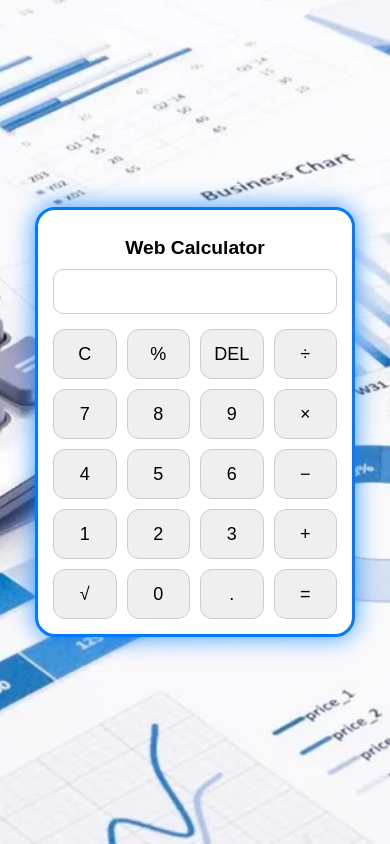
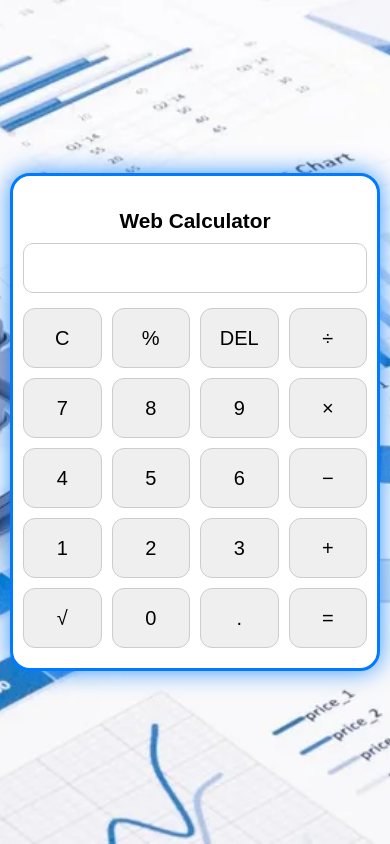
Before and after one commit to Mcoasty/flask-calculator, a Flask app: page / in a window 390 px wide. Run offline with Flask 3, Linux system fonts and the light colour scheme.

Commit message:
Fix doctype and make mobile friendly

```diff
--- a/templates/calculator_buttons.html
+++ b/templates/calculator_buttons.html
@@ -2,7 +2,7 @@
 <html lang="en">
 <head>
     <meta charset="UTF-8">
-    <meta name="viewport" content="width=device-width, initial-scale=1.0">
+    <meta name="viewport" content="width=device-width, initial-scale=1.0, maximum-scale=1.0, user-scalable=no">
     <title>Web Calculator</title>
     <style>
         html, body {
@@ -74,25 +74,28 @@
 
         /* Mobile adjustments */
         @media (max-width: 500px) {
-            .calculator {
-                padding: 15px;
-                width: 95vw;
-            }
+        .calculator {
+            width: 100vw;
+            max-width: none;
+            margin: 0 10px;
+            padding: 20px 10px;
+        }
 
-            input[type="text"] {
-                height: 45px;
-                font-size: 20px;
-            }
+        input[type="text"] {
+            height: 50px;
+            font-size: 22px;
+        }
 
-            .buttons button {
-                height: 50px;
-                font-size: 18px;
-            }
+        .buttons button {
+            height: 60px;
+            font-size: 20px;
+        }
 
-            h1 {
-                font-size: 1.2em;
-            }
+        h1 {
+            font-size: 1.3em;
         }
+        }
+
     </style>
 </head>
 <body>
```
